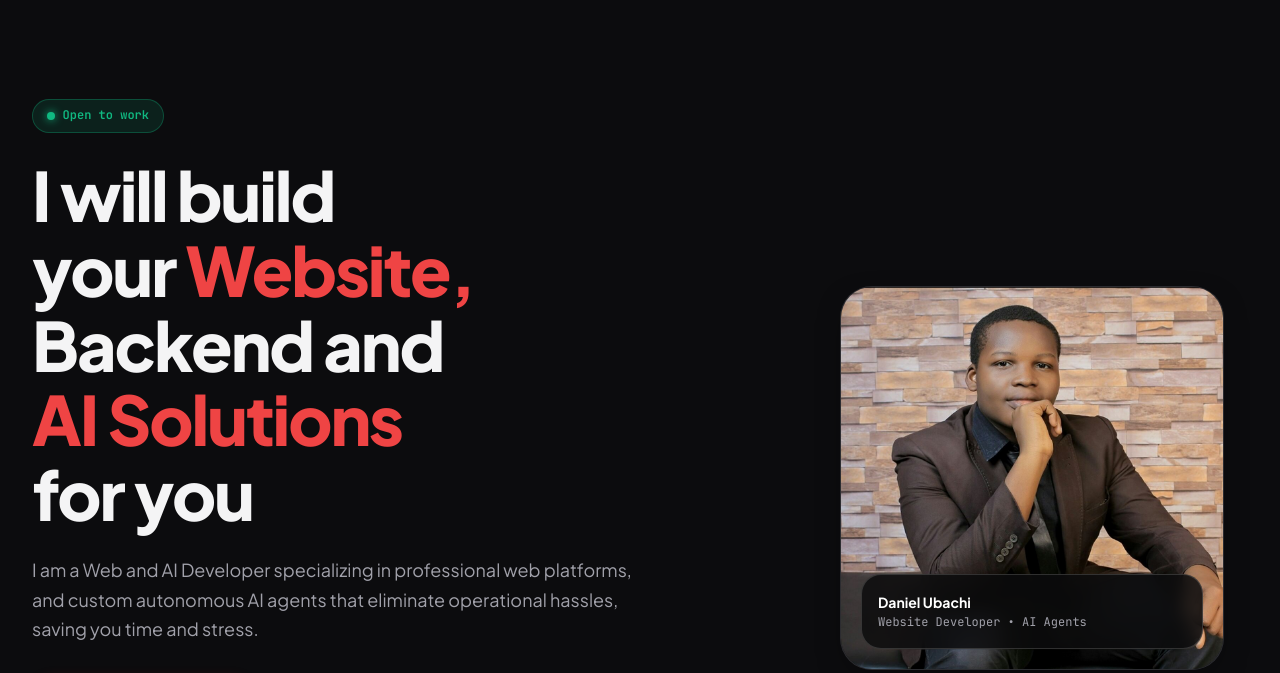
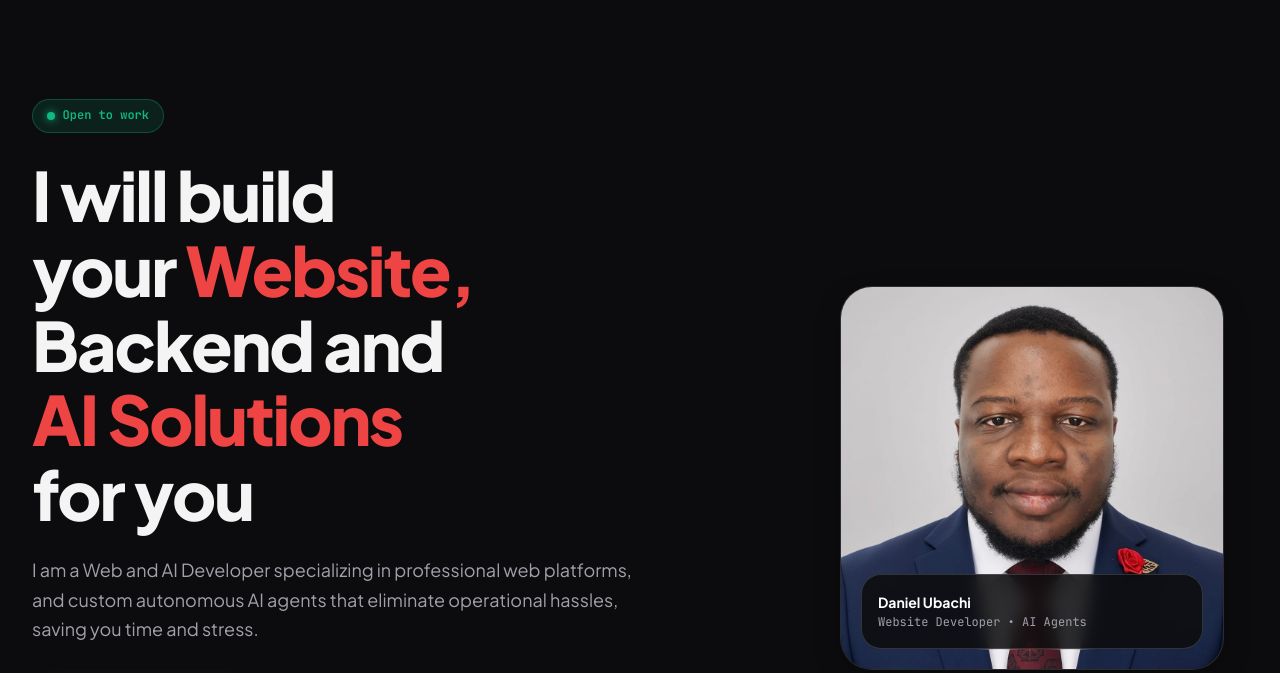
Before and after one commit to creativedaub/home, a website: page index.html in a window 1280 px wide. Shown: the part 78-751 px from the top of the page. Drawn offline with Linux system fonts and the light colour scheme.

Commit message:
Update index.html

```diff
--- a/index.html
+++ b/index.html
@@ -189,7 +189,7 @@
               <!-- Right: Visual Portrait Card -->
               <div class="hero-visual">
                 <div class="avatar-card">
-                  <img src="./assets/images/developer_avatar_1789435169657.webp" width="400" height="400" alt="Daniel Ubachi" class="avatar-img" fetchpriority="high" decoding="async" onerror="this.onerror=null;this.src='./assets/images/developer_avatar_1789435169657.jpg'">
+                  <img src="./assets/images/developer_avatar_1789435169657.jpeg" width="400" height="400" alt="Daniel Ubachi" class="avatar-img" fetchpriority="high" decoding="async" onerror="this.onerror=null;this.src='./assets/images/developer_avatar_1789435169657.webp'">
                   <div class="avatar-badge">
                     <div class="badge-role">Daniel Ubachi</div>
                     <div class="badge-loc">Website Developer • AI Agents</div>
```
